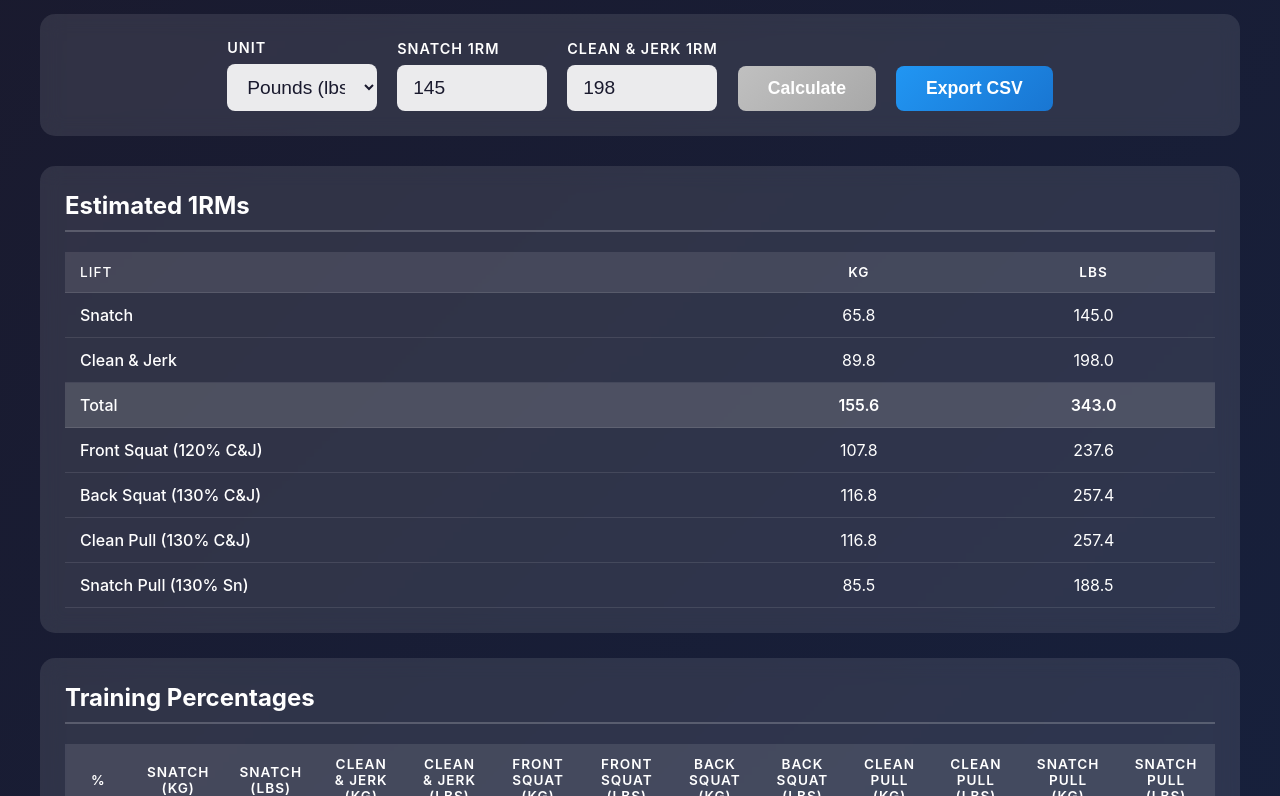
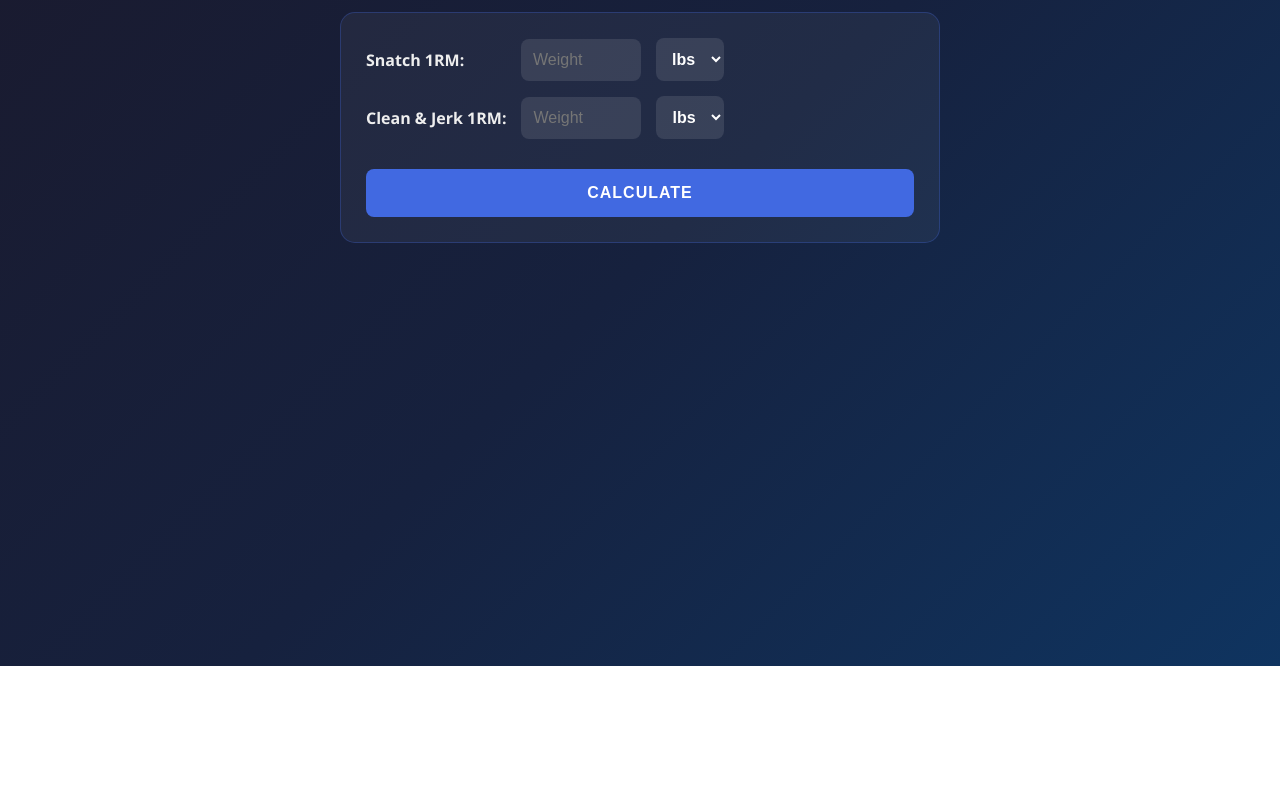
Before and after one commit to nielmag/weightlifting-calculator, a website: page index.html in a window 1280 px wide. Shown: the part 134-930 px from the top of the page. After the commit the page ends 800 px from the top, so only its background shows below. Drawn offline with Linux system fonts and the light colour scheme.

Commit message:
Replace index.html with weightlifting-calculator.html content for deployment

```diff
--- a/index.html
+++ b/index.html
@@ -5,25 +5,14 @@
     <meta name="viewport" content="width=device-width, initial-scale=1.0">
     <title>Weightlifting Calculator</title>
     <style>
-        * {
-            box-sizing: border-box;
-            margin: 0;
-            padding: 0;
+        * { box-sizing: border-box; margin: 0; padding: 0; }
+        body {
+            font-family: 'Segoe UI', Tahoma, Geneva, Verdana, sans-serif;
+            background: linear-gradient(135deg, #1a1a2e 0%, #16213e 50%, #0f3460 100%);
+            min-height: 100vh;
+            color: #eee;
+            padding: 20px;
         }
-
-        body {
-            font-family: -apple-system, BlinkMacSystemFont, 'Segoe UI', Roboto, Oxygen, Ubuntu, sans-serif;
-            background: linear-gradient(135deg, #1a1a2e 0%, #16213e 100%);
-            min-height: 100vh;
-            padding: 20px;
-            color: #fff;
-        }
-
-        .container {
-            max-width: 1200px;
-            margin: 0 auto;
-        }
-
         .company-name {
             text-align: center;
             margin-bottom: 10px;
@@ -33,363 +22,236 @@
             color: #C0C0C0;
             text-transform: uppercase;
         }
-
         h1 {
             text-align: center;
             margin-bottom: 30px;
-            font-size: 2.5rem;
-            text-shadow: 2px 2px 4px rgba(0,0,0,0.3);
+            color: #4169E1;
+            text-transform: uppercase;
+            letter-spacing: 3px;
         }
-
         .input-section {
-            background: rgba(255,255,255,0.1);
+            max-width: 600px;
+            margin: 0 auto 40px;
+            background: rgba(255,255,255,0.05);
+            padding: 25px;
             border-radius: 15px;
-            padding: 25px;
-            margin-bottom: 30px;
-            backdrop-filter: blur(10px);
+            border: 1px solid rgba(65,105,225,0.3);
         }
-
         .input-group {
             display: flex;
+            gap: 15px;
+            margin-bottom: 15px;
+            align-items: center;
             flex-wrap: wrap;
-            gap: 20px;
-            align-items: flex-end;
-            justify-content: center;
         }
-
-        .input-field {
-            display: flex;
-            flex-direction: column;
-            gap: 8px;
+        label { font-weight: 600; min-width: 140px; }
+        input[type="number"] {
+            padding: 12px;
+            border: none;
+            border-radius: 8px;
+            background: rgba(255,255,255,0.1);
+            color: #fff;
+            font-size: 16px;
+            width: 120px;
         }
-
-        .input-field label {
+        select {
+            padding: 12px;
+            border: none;
+            border-radius: 8px;
+            background: rgba(255,255,255,0.1);
+            color: #fff;
+            font-size: 16px;
             font-weight: 600;
-            font-size: 0.9rem;
+        }
+        select option {
+            background: #1a1a2e;
+            color: #fff;
+            padding: 10px;
+        }
+        button {
+            background: #4169E1;
+            color: white;
+            border: none;
+            padding: 15px 40px;
+            font-size: 16px;
+            border-radius: 8px;
+            cursor: pointer;
+            width: 100%;
+            margin-top: 15px;
+            font-weight: 600;
             text-transform: uppercase;
             letter-spacing: 1px;
+            transition: background 0.3s;
         }
-
-        .input-field input, .input-field select {
-            padding: 12px 16px;
-            font-size: 1.2rem;
-            border: none;
-            border-radius: 8px;
-            background: rgba(255,255,255,0.9);
-            color: #1a1a2e;
-            width: 150px;
+        button:hover { background: #5B7FE8; }
+        .results { max-width: 1000px; margin: 0 auto; }
+        .lift-card {
+            background: rgba(255,255,255,0.05);
+            border-radius: 15px;
+            padding: 20px;
+            margin-bottom: 25px;
+            border: 1px solid rgba(65,105,225,0.2);
         }
-
-        .input-field input:focus, .input-field select:focus {
-            outline: 3px solid #C0C0C0;
-        }
-
-        button {
-            padding: 12px 30px;
-            font-size: 1.1rem;
-            font-weight: 600;
-            border: none;
-            border-radius: 8px;
-            cursor: pointer;
-            transition: transform 0.2s, box-shadow 0.2s;
-        }
-
-        button:hover {
-            transform: translateY(-2px);
-            box-shadow: 0 5px 20px rgba(0,0,0,0.3);
-        }
-
-        .btn-calculate {
-            background: linear-gradient(135deg, #C0C0C0, #A8A8A8);
-            color: white;
-        }
-
-        .btn-export {
-            background: linear-gradient(135deg, #2196F3, #1976D2);
-            color: white;
-        }
-
-        .results-section {
-            display: none;
-        }
-
-        .results-section.show {
-            display: block;
-        }
-
-        .card {
-            background: rgba(255,255,255,0.1);
-            border-radius: 15px;
-            padding: 25px;
-            margin-bottom: 25px;
-            backdrop-filter: blur(10px);
-        }
-
-        .card h2 {
-            margin-bottom: 20px;
-            font-size: 1.5rem;
-            border-bottom: 2px solid rgba(255,255,255,0.2);
+        .lift-card h2 {
+            color: #4169E1;
+            margin-bottom: 15px;
+            border-bottom: 1px solid rgba(65,105,225,0.3);
             padding-bottom: 10px;
         }
-
+        .max-display {
+            font-size: 20px;
+            margin-bottom: 15px;
+            color: #C0C0C0;
+        }
         table {
             width: 100%;
             border-collapse: collapse;
         }
-
         th, td {
-            padding: 12px 15px;
+            padding: 10px;
             text-align: center;
             border-bottom: 1px solid rgba(255,255,255,0.1);
         }
-
-        th {
-            background: rgba(255,255,255,0.1);
-            font-weight: 600;
-            text-transform: uppercase;
-            font-size: 0.85rem;
-            letter-spacing: 1px;
+        th { color: #4169E1; }
+        .hidden { display: none; }
+        .summary-table {
+            max-width: 800px;
+            margin: 0 auto 40px;
+            background: rgba(255,255,255,0.05);
+            padding: 25px;
+            border-radius: 15px;
+            border: 1px solid rgba(65,105,225,0.3);
         }
-
-        tr:hover {
-            background: rgba(255,255,255,0.05);
+        .summary-table h2 {
+            color: #4169E1;
+            margin-bottom: 20px;
         }
-
-        .lift-name {
+        .summary-table table {
+            width: 100%;
+            border-collapse: collapse;
+        }
+        .summary-table th {
+            background: rgba(192,192,192,0.2);
+            color: #fff;
+            padding: 12px;
             text-align: left;
-            font-weight: 500;
         }
-
-        .total-row {
-            background: rgba(192, 192, 192, 0.2);
-            font-weight: 600;
+        .summary-table th:not(:first-child) { text-align: center; }
+        .summary-table td { padding: 12px; }
+        .summary-table td:not(:first-child) { text-align: center; }
+        .summary-table tr.total-row {
+            background: rgba(192,192,192,0.25);
+            font-weight: bold;
         }
-
-        .training-table {
-            overflow-x: auto;
-        }
-
-        .training-table table {
-            min-width: 800px;
-        }
-
-        .pct-cell {
-            font-weight: 600;
-            background: rgba(255,255,255,0.05);
-        }
-
-        @media (max-width: 768px) {
-            h1 {
-                font-size: 1.8rem;
-            }
-
-            .input-field input, .input-field select {
-                width: 120px;
-            }
-
-            th, td {
-                padding: 8px 10px;
-                font-size: 0.85rem;
-            }
-        }
+        .summary-table tr.total-row td { color: #C0C0C0; }
     </style>
 </head>
 <body>
-    <div class="container">
     <div class="company-name">IN-VISION STRENGTH SYSTEMS</div>
     <h1>Weightlifting Calculator</h1>
 
     <div class="input-section">
         <div class="input-group">
-                <div class="input-field">
-                    <label for="unit">Unit</label>
-                    <select id="unit">
-                        <option value="lbs">Pounds (lbs)</option>
-                        <option value="kg">Kilograms (kg)</option>
-                    </select>
+            <label>Snatch 1RM:</label>
+            <input type="number" id="snatch" placeholder="Weight">
+            <select id="snatchUnit"><option value="lbs">lbs</option><option value="kg">kg</option></select>
         </div>
-                <div class="input-field">
-                    <label for="snatch">Snatch 1RM</label>
-                    <input type="number" id="snatch" value="145" min="0" step="0.5">
+        <div class="input-group">
+            <label>Clean & Jerk 1RM:</label>
+            <input type="number" id="cnj" placeholder="Weight">
+            <select id="cnjUnit"><option value="lbs">lbs</option><option value="kg">kg</option></select>
         </div>
-                <div class="input-field">
-                    <label for="cj">Clean & Jerk 1RM</label>
-                    <input type="number" id="cj" value="198" min="0" step="0.5">
-                </div>
-                <button class="btn-calculate" onclick="calculate()">Calculate</button>
-                <button class="btn-export" onclick="exportCSV()">Export CSV</button>
-            </div>
+        <button onclick="calculate()">Calculate</button>
     </div>
 
-        <div class="results-section" id="results">
-            <div class="card">
-                <h2>Estimated 1RMs</h2>
-                <table id="rmTable">
-                    <thead>
-                        <tr>
-                            <th class="lift-name">Lift</th>
-                            <th>kg</th>
-                            <th>lbs</th>
-                        </tr>
-                    </thead>
-                    <tbody></tbody>
-                </table>
-            </div>
-
-            <div class="card">
-                <h2>Training Percentages</h2>
-                <div class="training-table">
-                    <table id="pctTable">
-                        <thead></thead>
-                        <tbody></tbody>
-                    </table>
-                </div>
-            </div>
-        </div>
-    </div>
+    <div class="summary-table hidden" id="summaryTable"></div>
+    <div class="results hidden" id="results"></div>
 
     <script>
         const KG_TO_LBS = 2.20462;
-        const LBS_TO_KG = 1 / KG_TO_LBS;
+        const LBS_TO_KG = 0.453592;
 
-        let currentLifts = null;
+        // Estimated ratios based on competition lifts
+        const RATIOS = {
+            frontSquat: { base: 'cnj', ratio: 1.20 },      // ~120% of C&J
+            backSquat: { base: 'cnj', ratio: 1.30 },       // ~130% of C&J
+            cleanPull: { base: 'cnj', ratio: 1.30 },       // ~130% of C&J
+            snatchPull: { base: 'snatch', ratio: 1.30 }    // ~130% of Snatch
+        };
+
+        function toKg(value, unit) {
+            return unit === 'lbs' ? value * LBS_TO_KG : value;
+        }
 
         function calculate() {
-            const unit = document.getElementById('unit').value;
-            let snatch = parseFloat(document.getElementById('snatch').value) || 0;
-            let cj = parseFloat(document.getElementById('cj').value) || 0;
+            const snatchVal = parseFloat(document.getElementById('snatch').value);
+            const snatchUnit = document.getElementById('snatchUnit').value;
+            const cnjVal = parseFloat(document.getElementById('cnj').value);
+            const cnjUnit = document.getElementById('cnjUnit').value;
 
-            if (snatch <= 0 || cj <= 0) {
-                alert('Please enter valid lift numbers.');
+            if (isNaN(snatchVal) || isNaN(cnjVal)) {
+                alert('Please enter valid numbers for both lifts');
                 return;
             }
 
-            // Convert to kg if input is in lbs
-            const snatchKg = unit === 'kg' ? snatch : snatch * LBS_TO_KG;
-            const cjKg = unit === 'kg' ? cj : cj * LBS_TO_KG;
+            const snatchKg = toKg(snatchVal, snatchUnit);
+            const cnjKg = toKg(cnjVal, cnjUnit);
 
-            currentLifts = {
-                snatch: snatchKg,
-                cleanAndJerk: cjKg,
-                total: snatchKg + cjKg,
-                frontSquat: cjKg * 1.20,
-                backSquat: cjKg * 1.30,
-                cleanPull: cjKg * 1.30,
-                snatchPull: snatchKg * 1.30
+            const lifts = {
+                'Snatch': snatchKg,
+                'Clean & Jerk': cnjKg,
+                'Front Squat': cnjKg * RATIOS.frontSquat.ratio,
+                'Back Squat': cnjKg * RATIOS.backSquat.ratio,
+                'Clean Pull': cnjKg * RATIOS.cleanPull.ratio,
+                'Snatch Pull': snatchKg * RATIOS.snatchPull.ratio
             };
 
-            renderResults();
-            document.getElementById('results').classList.add('show');
+            let html = '';
+            for (const [name, maxKg] of Object.entries(lifts)) {
+                const maxLbs = maxKg * KG_TO_LBS;
+                html += `
+                    <div class="lift-card">
+                        <h2>${name}</h2>
+                        <div class="max-display">1RM: ${maxKg.toFixed(1)} kg / ${maxLbs.toFixed(1)} lbs</div>
+                        <table>
+                            <tr><th>%</th><th>kg</th><th>lbs</th></tr>
+                            ${generatePercentages(maxKg)}
+                        </table>
+                    </div>
+                `;
             }
 
-        function formatDual(kg) {
-            return {
-                kg: kg.toFixed(1),
-                lbs: (kg * KG_TO_LBS).toFixed(1)
-            };
+            // Build summary table
+            const total = snatchKg + cnjKg;
+            let summaryHtml = `
+                <h2>Estimated 1RMs</h2>
+                <table>
+                    <tr><th>LIFT</th><th>KG</th><th>LBS</th></tr>
+                    <tr><td>Snatch</td><td>${snatchKg.toFixed(1)}</td><td>${(snatchKg * KG_TO_LBS).toFixed(1)}</td></tr>
+                    <tr><td>Clean & Jerk</td><td>${cnjKg.toFixed(1)}</td><td>${(cnjKg * KG_TO_LBS).toFixed(1)}</td></tr>
+                    <tr class="total-row"><td>Total</td><td>${total.toFixed(1)}</td><td>${(total * KG_TO_LBS).toFixed(1)}</td></tr>
+                    <tr><td>Front Squat (120% C&J)</td><td>${lifts['Front Squat'].toFixed(1)}</td><td>${(lifts['Front Squat'] * KG_TO_LBS).toFixed(1)}</td></tr>
+                    <tr><td>Back Squat (130% C&J)</td><td>${lifts['Back Squat'].toFixed(1)}</td><td>${(lifts['Back Squat'] * KG_TO_LBS).toFixed(1)}</td></tr>
+                    <tr><td>Clean Pull (130% C&J)</td><td>${lifts['Clean Pull'].toFixed(1)}</td><td>${(lifts['Clean Pull'] * KG_TO_LBS).toFixed(1)}</td></tr>
+                    <tr><td>Snatch Pull (130% Sn)</td><td>${lifts['Snatch Pull'].toFixed(1)}</td><td>${(lifts['Snatch Pull'] * KG_TO_LBS).toFixed(1)}</td></tr>
+                </table>
+            `;
+            document.getElementById('summaryTable').innerHTML = summaryHtml;
+            document.getElementById('summaryTable').classList.remove('hidden');
+
+            document.getElementById('results').innerHTML = html;
+            document.getElementById('results').classList.remove('hidden');
         }
 
-        function renderResults() {
-            const lifts = currentLifts;
-
-            // 1RM Table
-            const rmData = [
-                { name: 'Snatch', value: lifts.snatch },
-                { name: 'Clean & Jerk', value: lifts.cleanAndJerk },
-                { name: 'Total', value: lifts.total, isTotal: true },
-                { name: 'Front Squat (120% C&J)', value: lifts.frontSquat },
-                { name: 'Back Squat (130% C&J)', value: lifts.backSquat },
-                { name: 'Clean Pull (130% C&J)', value: lifts.cleanPull },
-                { name: 'Snatch Pull (130% Sn)', value: lifts.snatchPull }
-            ];
-
-            const rmBody = document.querySelector('#rmTable tbody');
-            rmBody.innerHTML = rmData.map(lift => {
-                const vals = formatDual(lift.value);
-                const rowClass = lift.isTotal ? 'total-row' : '';
-                return `<tr class="${rowClass}">
-                    <td class="lift-name">${lift.name}</td>
-                    <td>${vals.kg}</td>
-                    <td>${vals.lbs}</td>
-                </tr>`;
-            }).join('');
-
-            // Training Percentages Table
-            const trainingLifts = [
-                { name: 'Snatch', value: lifts.snatch },
-                { name: 'Clean & Jerk', value: lifts.cleanAndJerk },
-                { name: 'Front Squat', value: lifts.frontSquat },
-                { name: 'Back Squat', value: lifts.backSquat },
-                { name: 'Clean Pull', value: lifts.cleanPull },
-                { name: 'Snatch Pull', value: lifts.snatchPull }
-            ];
-
-            const pctHead = document.querySelector('#pctTable thead');
-            pctHead.innerHTML = `<tr>
-                <th>%</th>
-                ${trainingLifts.map(l => `<th>${l.name}<br>(kg)</th><th>${l.name}<br>(lbs)</th>`).join('')}
-            </tr>`;
-
-            const percentages = [60, 65, 70, 75, 80, 85, 90, 95];
-            const pctBody = document.querySelector('#pctTable tbody');
-            pctBody.innerHTML = percentages.map(pct => {
-                const cells = trainingLifts.map(lift => {
-                    const vals = formatDual(lift.value * (pct / 100));
-                    return `<td>${vals.kg}</td><td>${vals.lbs}</td>`;
-                }).join('');
-                return `<tr><td class="pct-cell">${pct}%</td>${cells}</tr>`;
-            }).join('');
+        function generatePercentages(maxKg) {
+            let rows = '';
+            for (let pct = 60; pct <= 95; pct += 5) {
+                const kg = maxKg * (pct / 100);
+                const lbs = kg * KG_TO_LBS;
+                rows += `<tr><td>${pct}%</td><td>${kg.toFixed(1)}</td><td>${lbs.toFixed(1)}</td></tr>`;
             }
-
-        function exportCSV() {
-            if (!currentLifts) {
-                alert('Please calculate first.');
-                return;
+            return rows;
         }
-
-            const lifts = currentLifts;
-            let csv = 'ESTIMATED 1RMs\n';
-            csv += 'Lift,kg,lbs\n';
-            csv += `Snatch,${lifts.snatch.toFixed(1)},${(lifts.snatch * KG_TO_LBS).toFixed(1)}\n`;
-            csv += `Clean & Jerk,${lifts.cleanAndJerk.toFixed(1)},${(lifts.cleanAndJerk * KG_TO_LBS).toFixed(1)}\n`;
-            csv += `Total,${lifts.total.toFixed(1)},${(lifts.total * KG_TO_LBS).toFixed(1)}\n`;
-            csv += `Front Squat (120% C&J),${lifts.frontSquat.toFixed(1)},${(lifts.frontSquat * KG_TO_LBS).toFixed(1)}\n`;
-            csv += `Back Squat (130% C&J),${lifts.backSquat.toFixed(1)},${(lifts.backSquat * KG_TO_LBS).toFixed(1)}\n`;
-            csv += `Clean Pull (130% C&J),${lifts.cleanPull.toFixed(1)},${(lifts.cleanPull * KG_TO_LBS).toFixed(1)}\n`;
-            csv += `Snatch Pull (130% Sn),${lifts.snatchPull.toFixed(1)},${(lifts.snatchPull * KG_TO_LBS).toFixed(1)}\n\n`;
-
-            csv += 'TRAINING PERCENTAGES\n';
-            const trainingLifts = [
-                { name: 'Snatch', value: lifts.snatch },
-                { name: 'Clean & Jerk', value: lifts.cleanAndJerk },
-                { name: 'Front Squat', value: lifts.frontSquat },
-                { name: 'Back Squat', value: lifts.backSquat },
-                { name: 'Clean Pull', value: lifts.cleanPull },
-                { name: 'Snatch Pull', value: lifts.snatchPull }
-            ];
-
-            csv += 'Percentage,' + trainingLifts.map(l => `${l.name} (kg),${l.name} (lbs)`).join(',') + '\n';
-
-            [60, 65, 70, 75, 80, 85, 90, 95].forEach(pct => {
-                const row = trainingLifts.map(lift => {
-                    const kg = (lift.value * (pct / 100)).toFixed(1);
-                    const lbs = (lift.value * (pct / 100) * KG_TO_LBS).toFixed(1);
-                    return `${kg},${lbs}`;
-                }).join(',');
-                csv += `${pct}%,${row}\n`;
-            });
-
-            const blob = new Blob([csv], { type: 'text/csv' });
-            const url = URL.createObjectURL(blob);
-            const a = document.createElement('a');
-            a.href = url;
-            a.download = 'weightlifting_numbers.csv';
-            a.click();
-            URL.revokeObjectURL(url);
-        }
-
-        // Calculate on load
-        calculate();
     </script>
 </body>
 </html>
```
Lines whose indentation alone changed are shown as unchanged.
